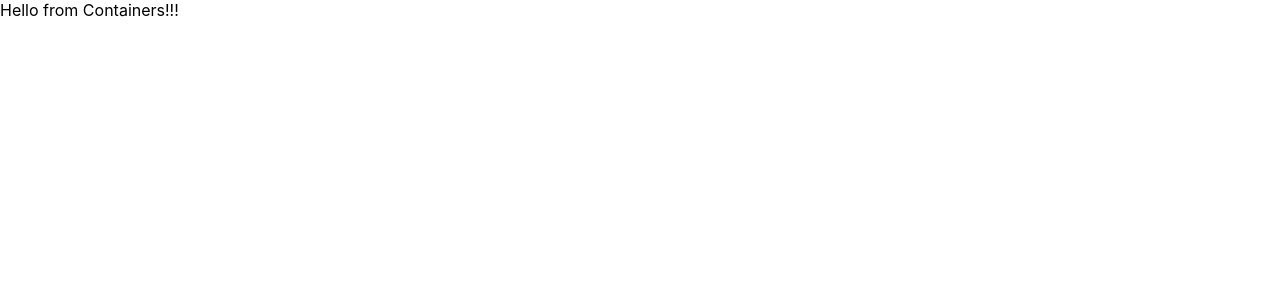
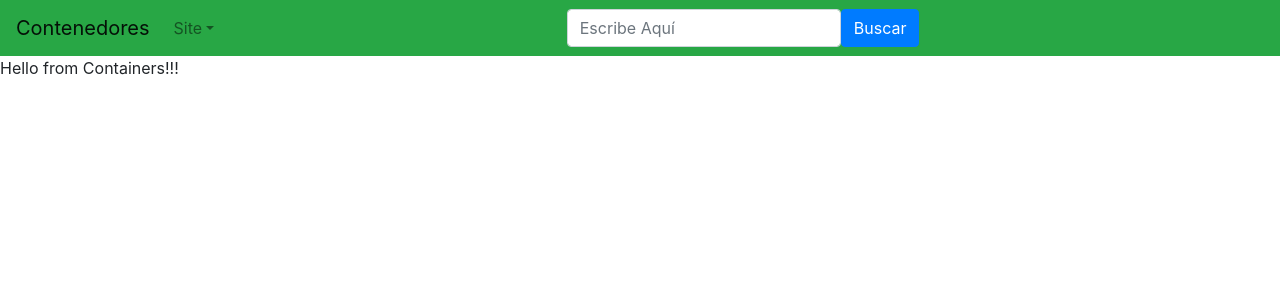
Before and after one commit to bodoque-it/hidroponica-web, a React (Create React App) app: page /container in a window 1280 px wide. Shown: the top 300 px of the page. Built offline with nearby package versions, Linux system fonts and the light colour scheme.

Commit message:
Se añadio componente AppBar

```diff
--- /dev/null
+++ b/src/Components/AppBar/index.js
@@ -0,0 +1,22 @@
+import React, { Component } from 'react';
+import Page from './page';
+
+
+class AppBar extends Component{
+    constructor(props){
+        super(props);
+        this.state={
+            title:props.title,
+        };
+    }
+    render(){
+
+        return(
+            <Page
+                title={this.state.title}
+            />
+        )
+    }
+}
+
+export default AppBar;
--- /dev/null
+++ b/src/Components/AppBar/page.js
@@ -0,0 +1,40 @@
+import React from 'react';
+import 'bootstrap/dist/css/bootstrap.min.css';
+import Navbar from 'react-bootstrap/Navbar';
+import Nav from 'react-bootstrap/Nav';
+import NavDropdown from 'react-bootstrap/NavDropdown';
+import Form from 'react-bootstrap/Form';
+import FormControl from 'react-bootstrap/FormControl';
+import Button from 'react-bootstrap/Button';
+import './styles.css';
+
+//  <Nav.Link href="/login">Login</Nav.Link> //
+
+function Page(props) {
+    const {
+        title,
+    } = props;
+
+    return(
+        <Navbar expand="lg" bg="success" >
+            <Navbar.Brand  >{title}</Navbar.Brand>
+            <Navbar.Toggle aria-controls="basic-navbar-nav" />
+            <Navbar.Collapse id="basic-navbar-nav">
+                <Nav className="mr-auto">
+                    <NavDropdown  title="Site" id="nav-dropdown" backgroundColor="red">
+                        <NavDropdown.Item href="/login">Login</NavDropdown.Item>
+                        <NavDropdown.Item href="/container">Contenedores</NavDropdown.Item>
+                        <NavDropdown.Item href="/cycle">Ciclos</NavDropdown.Item>
+                        <NavDropdown.Divider />
+                        <NavDropdown.Item href="">Log out</NavDropdown.Item>
+                    </NavDropdown>
+                </Nav>
+                <Form inline className="mr-auto" >
+                    <FormControl type="text" placeholder="Escribe Aquí "  />
+                    <Button variant="primary"  >Buscar</Button>
+                </Form>
+            </Navbar.Collapse>
+        </Navbar>
+    )
+}
+export default Page;
--- a/src/Components/Container/page.js
+++ b/src/Components/Container/page.js
@@ -1,11 +1,15 @@
 import React from 'react';
 import './styles.css';
+import AppBar from '../AppBar'
 
 
 function Page(props) {
 
     return (
         <div>
+            <AppBar
+                title="Contenedores"
+            />
             Hello from Containers!!!
         </div>
     );
--- a/src/Components/Cycle/page.js
+++ b/src/Components/Cycle/page.js
@@ -1,11 +1,15 @@
 import React from 'react';
 import './styles.css';
+import AppBar from '../AppBar';
 
 
 function Page(props) {
 
     return (
         <div>
+            <AppBar
+                title="Ciclos"
+            />
             Hello from Cycles
         </div>
     );
--- a/src/Components/Rails/page.js
+++ b/src/Components/Rails/page.js
@@ -1,11 +1,17 @@
 import React from 'react';
 import './styles.css';
-
+import Box from '@material-ui/core/Box';
+import Button from '@material-ui/core/Button';
+import AppBar from '../AppBar';
 
 function Page(props) {
 
     return (
+
         <div>
+            <AppBar
+                title="Rieles"
+            />
             Hello from Rails!!!
         </div>
     );
```
Also changed, not shown: package.json (+6 -2 lines), src/Components/AppBar/styles.css (added), 1 other file (tests, documents, lock files or other folders).
